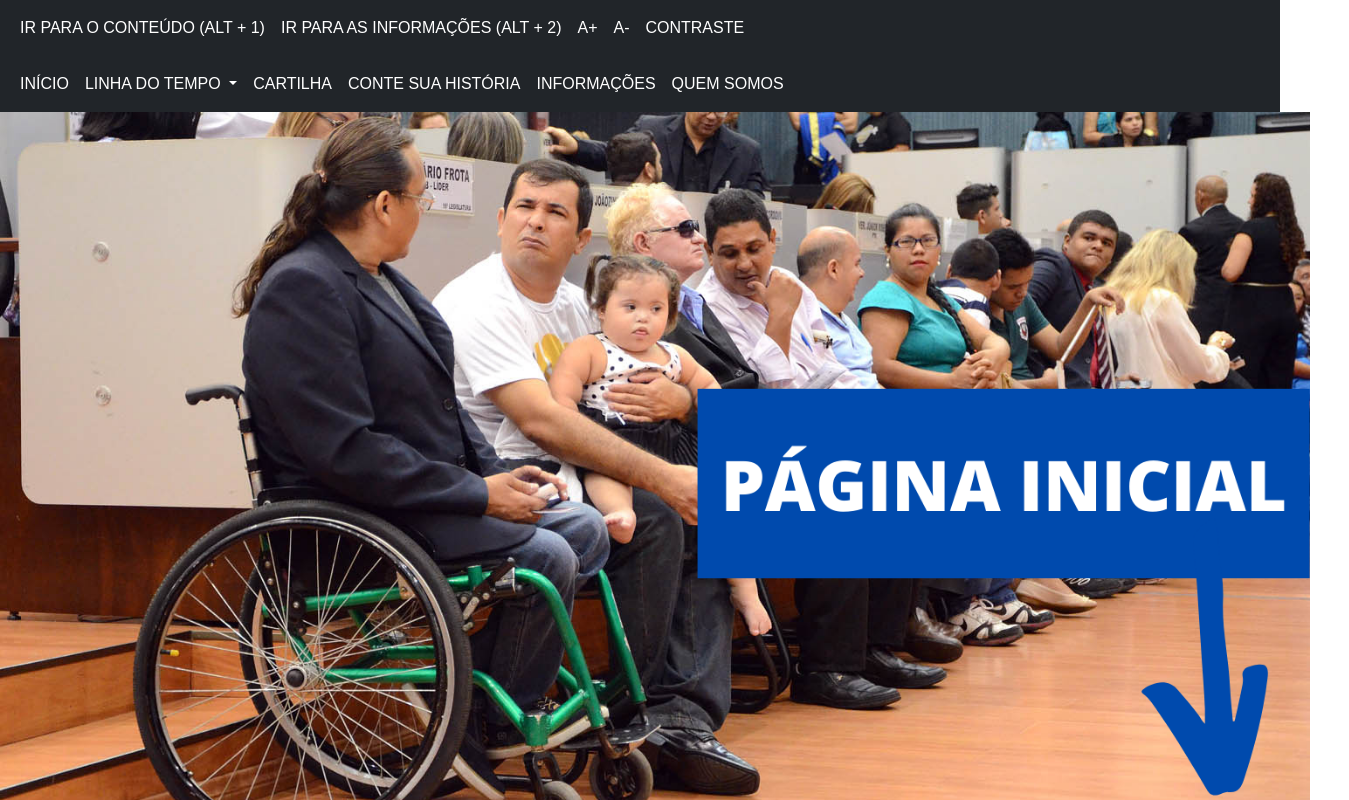
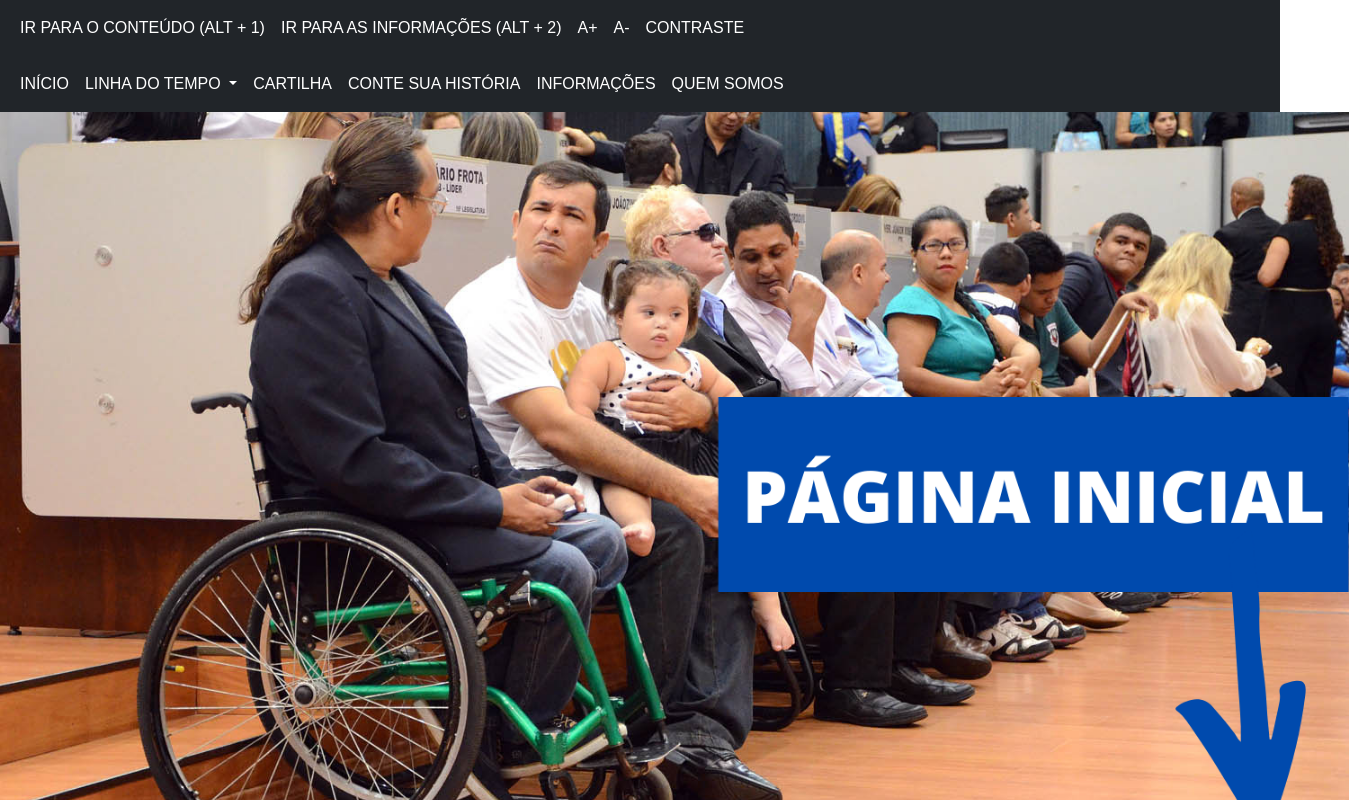
Before and after one commit to jotaveeo/Deficiencias-Site, a website built with Parcel: page index.html in a window 1280 px wide. Shown: the top 800 px of the page, 1349 px wide, since content can reach past the window. Built offline with nearby package versions, Linux system fonts and the light colour scheme; files whose address does not match are found by name.

Commit message:
Update index.html

```diff
--- a/index.html
+++ b/index.html
@@ -114,7 +114,7 @@
     <!--CORPO-->
     <section>
         <section class="">
-            <img src="img/fotos/PÁGINA INICIAL.png" alt="... " width="1310"/>
+            <img src="img/fotos/PÁGINA INICIAL.png" alt="... " width="1349"/>
         </section>
         <section style="background-color: rgb(32, 28, 223);" class="d-flex h-700" ;>
 
```
